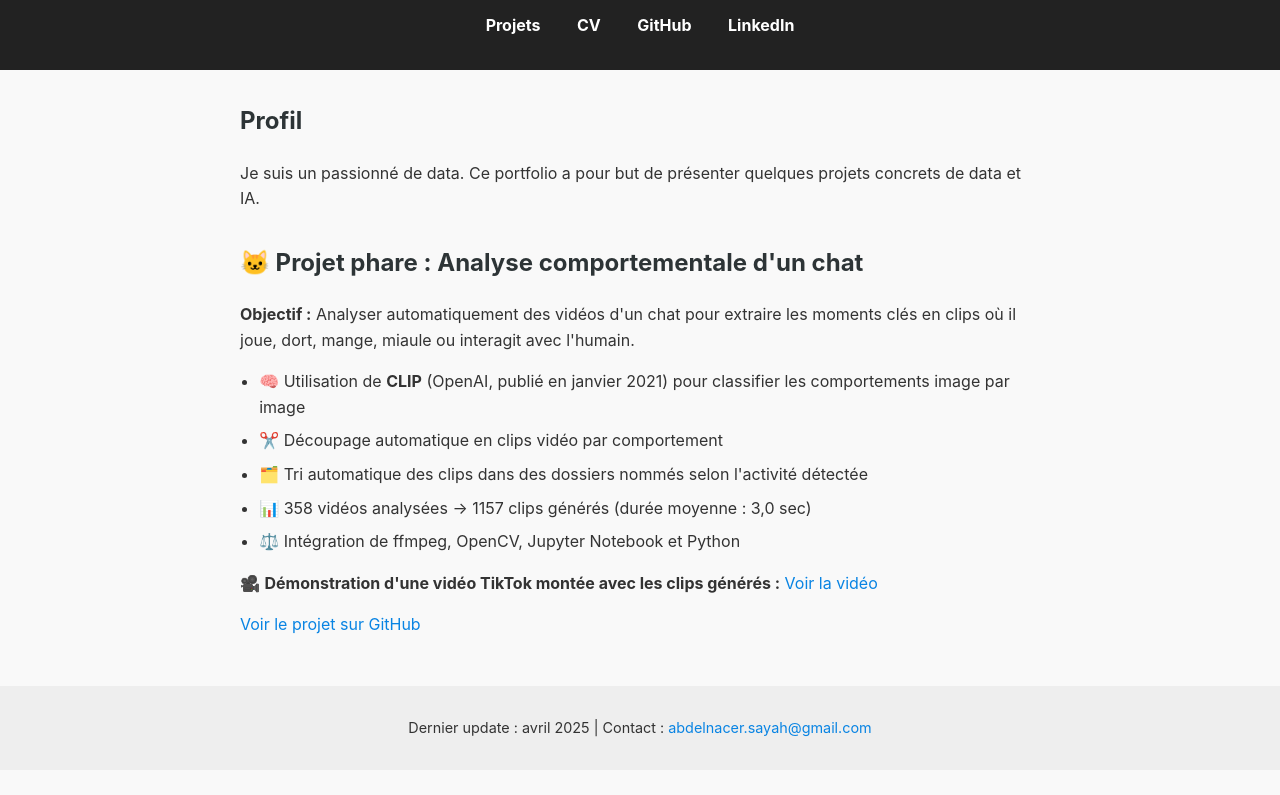
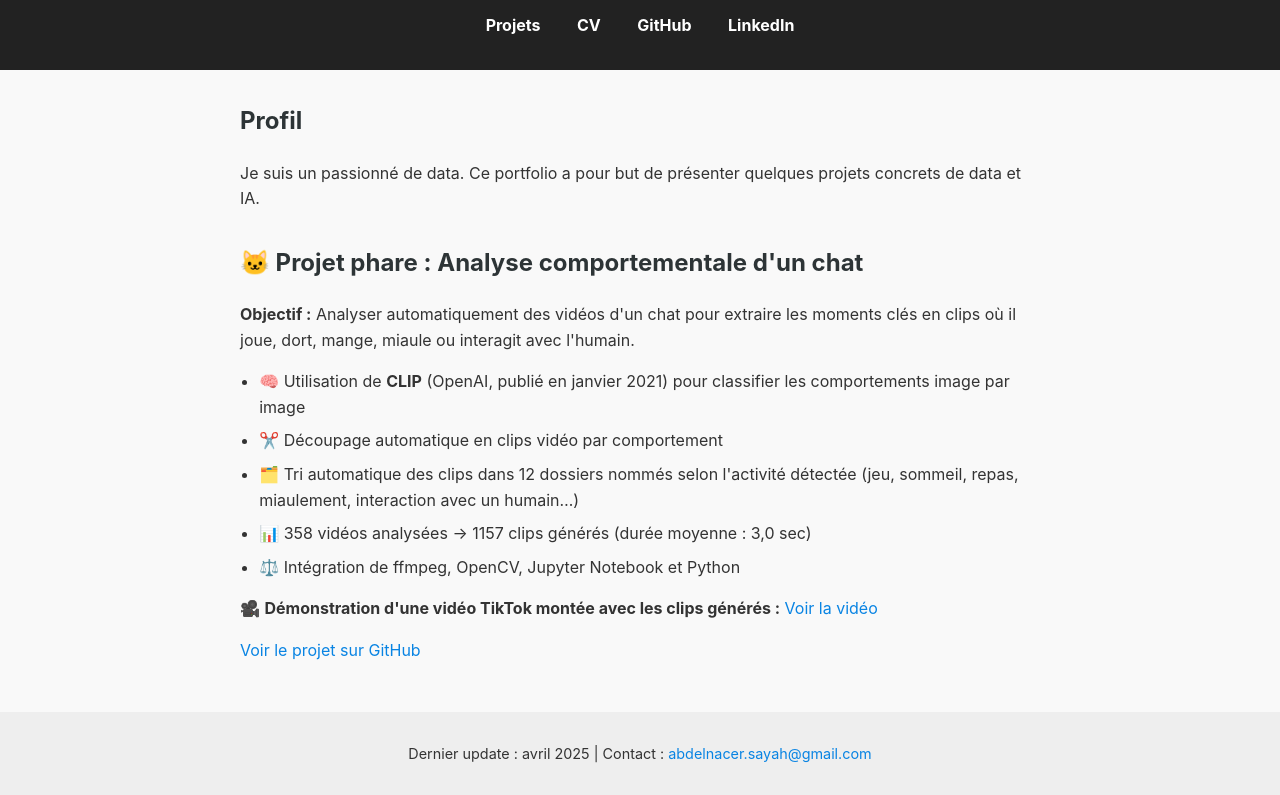
Before and after one commit to as-data/portfolio, a plain HTML site: page index.html in a window 1280 px wide. Shown: the part 138-933 px from the top of the page. Before the commit the page ends 908 px from the top, so only its background shows below. Drawn offline with Linux system fonts and the light colour scheme.

Commit message:
Correction

```diff
--- a/index.html
+++ b/index.html
@@ -33,7 +33,7 @@
     <ul>
       <li>🧠 Utilisation de <strong>CLIP</strong> (OpenAI, publié en janvier 2021) pour classifier les comportements image par image</li>
       <li>✂️ Découpage automatique en clips vidéo par comportement</li>
-      <li>🗂️ Tri automatique des clips dans des dossiers nommés selon l'activité détectée</li>
+      <li>🗂️ Tri automatique des clips dans 12 dossiers nommés selon l'activité détectée (jeu, sommeil, repas, miaulement, interaction avec un humain…)</li>
       <li>📊 358 vidéos analysées → 1157 clips générés (durée moyenne : 3,0 sec)</li>
       <li>⚖️ Intégration de ffmpeg, OpenCV, Jupyter Notebook et Python</li>
     </ul>
```
